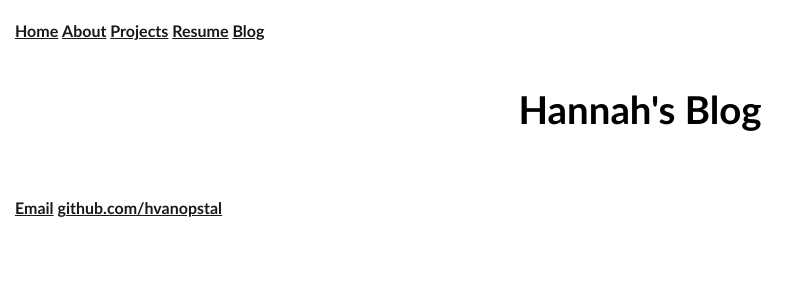
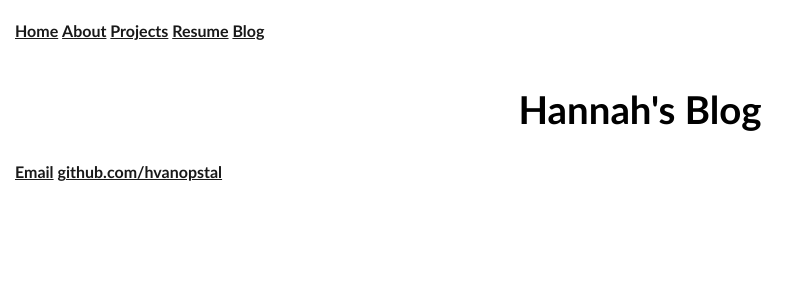
Before and after one commit to hvanopstal/hvanopstal.github.io, a Jekyll site: the page built from blog/index.html, in a window 1280 px wide. Shown: the top 300 px of the page, without its empty margins (0-808 px from the left). Built offline with Jekyll 4.4.1, drawn with Linux system fonts in a browser that asks for light colours.

Commit message:
Update main.css

```diff
--- a/css/main.css
+++ b/css/main.css
@@ -55,7 +55,8 @@ footer {
   border-top: 3px dotted #33CCFF;
   font-family: "Calibri", Arial;
   display: inline;
-  margin: 30px 40px;
+  width: 90%;
+  margin: 0px auto;
 }
 ul.posts {
   margin: 20px auto 40px;
@@ -66,6 +67,7 @@ ul.posts li {
 }
 div.navigation-bar {
   vertical-align: inline-block;
+  text-decoration: none;
 }
 div.intro {
   font-family: "Satisfy", "Calibri", Arial;
```
